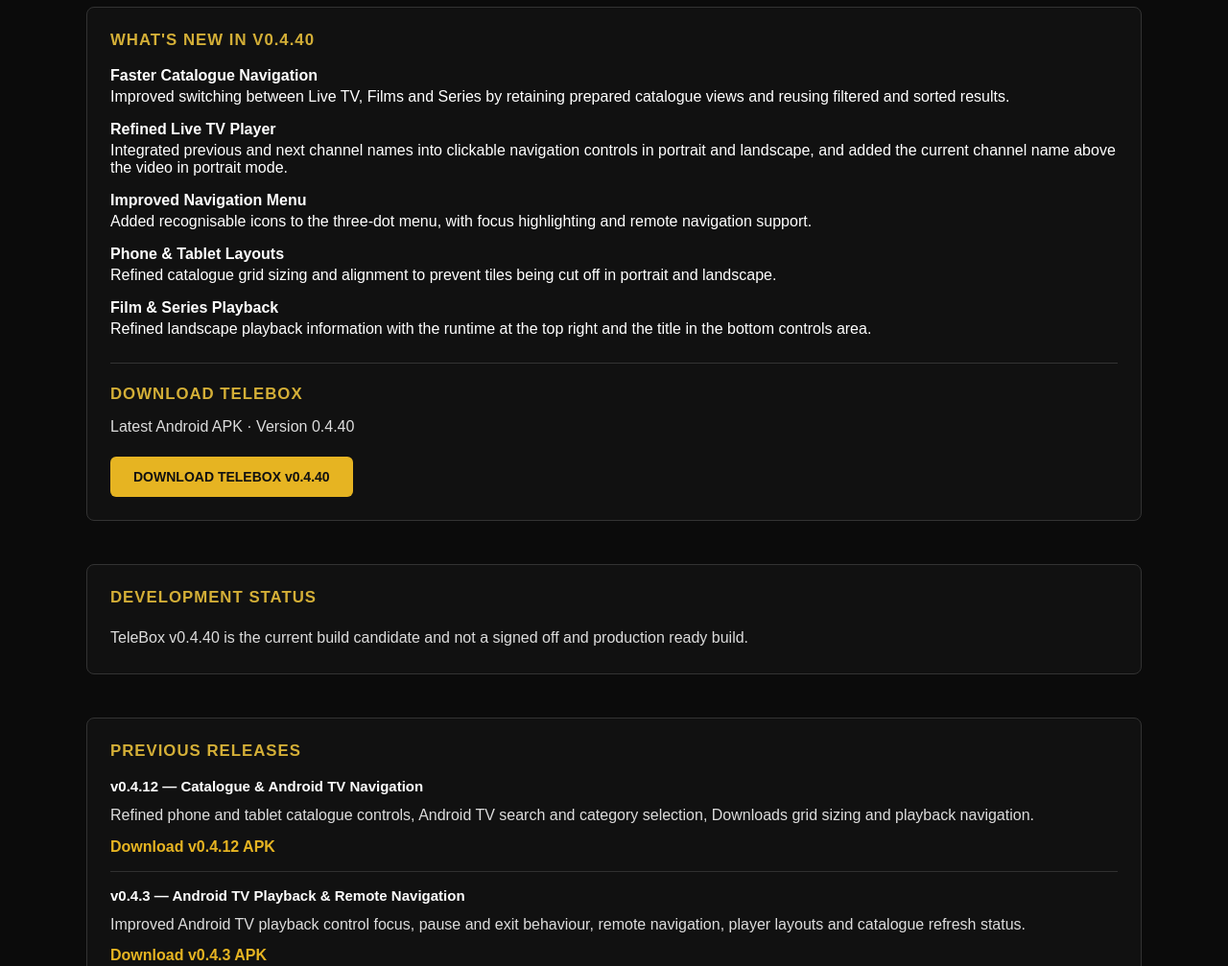
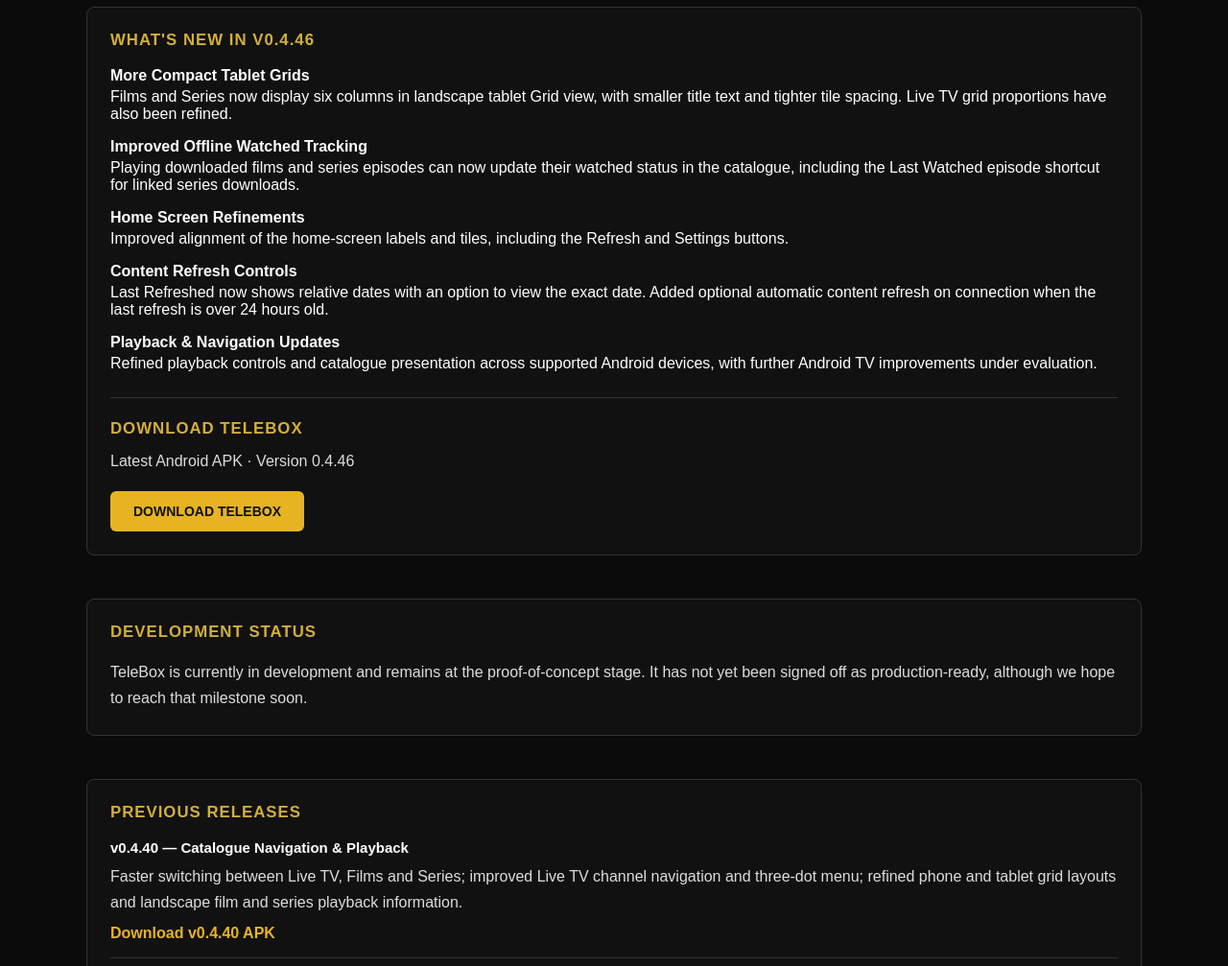
Before and after one commit to Odins-Beard/highground-studios, a plain HTML site: page telebox.html in a window 1280 px wide. Shown: the part 900-1907 px from the top of the page at 96% size. Drawn offline with Linux system fonts and the light colour scheme.

Commit message:
Update TeleBox download to v0.4.46 Including Historic Links

```diff
--- a/telebox.html
+++ b/telebox.html
@@ -4,7 +4,7 @@
 <head>
     <meta charset="UTF-8">
     <meta name="viewport" content="width=device-width, initial-scale=1.0">
-    <title>TeleBox v0.4.40 | Highground Studios</title>
+    <title>TeleBox</title>
     <link rel="stylesheet" href="styles.css">
     <link rel="icon" type="image/png" href="assets/images/logo-clean.png">
 
@@ -128,7 +128,7 @@
                 <h1>TELEBOX</h1>
 
                 <p class="gympro-guide-version">
-                    ANDROID IPTV PLAYER · V0.4.40
+                    ANDROID IPTV PLAYER
                 </p>
 
                 <p class="gympro-guide-intro">
@@ -185,52 +185,52 @@
                     <!-- LATEST RELEASE -->
 
                     <div class="gympro-guide-card gympro-guide-card-wide telebox-card">
-                        <h3>WHAT'S NEW IN V0.4.40</h3>
+                        <h3>WHAT'S NEW IN V0.4.46</h3>
 
                         <div class="telebox-feature">
-                            <strong>Faster Catalogue Navigation</strong>
-                            Improved switching between Live TV, Films and Series
-                            by retaining prepared catalogue views and reusing
-                            filtered and sorted results.
+                            <strong>More Compact Tablet Grids</strong>
+                            Films and Series now display six columns in landscape
+                            tablet Grid view, with smaller title text and tighter
+                            tile spacing. Live TV grid proportions have also been refined.
                         </div>
 
                         <div class="telebox-feature">
-                            <strong>Refined Live TV Player</strong>
-                            Integrated previous and next channel names into
-                            clickable navigation controls in portrait and landscape,
-                            and added the current channel name above the video
-                            in portrait mode.
+                            <strong>Improved Offline Watched Tracking</strong>
+                            Playing downloaded films and series episodes can now
+                            update their watched status in the catalogue, including
+                            the Last Watched episode shortcut for linked series downloads.
                         </div>
 
                         <div class="telebox-feature">
-                            <strong>Improved Navigation Menu</strong>
-                            Added recognisable icons to the three-dot menu,
-                            with focus highlighting and remote navigation support.
+                            <strong>Home Screen Refinements</strong>
+                            Improved alignment of the home-screen labels and tiles,
+                            including the Refresh and Settings buttons.
                         </div>
 
                         <div class="telebox-feature">
-                            <strong>Phone &amp; Tablet Layouts</strong>
-                            Refined catalogue grid sizing and alignment to
-                            prevent tiles being cut off in portrait and landscape.
+                            <strong>Content Refresh Controls</strong>
+                            Last Refreshed now shows relative dates with an option
+                            to view the exact date. Added optional automatic content
+                            refresh on connection when the last refresh is over 24 hours old.
                         </div>
 
                         <div class="telebox-feature">
-                            <strong>Film &amp; Series Playback</strong>
-                            Refined landscape playback information with the
-                            runtime at the top right and the title in the
-                            bottom controls area.
+                            <strong>Playback &amp; Navigation Updates</strong>
+                            Refined playback controls and catalogue presentation
+                            across supported Android devices, with further
+                            Android TV improvements under evaluation.
                         </div>
 
                         <div class="telebox-download">
                             <h3>DOWNLOAD TELEBOX</h3>
                             <p>
-                                Latest Android APK · Version 0.4.40
+                                Latest Android APK · Version 0.4.46
                             </p>
                             <a
                                 class="telebox-download-button"
-                                href="https://github.com/Odins-Beard/highground-studios/releases/download/telebox-v0.4.40/TeleBox.v0.4.40.apk"
+                                href="https://github.com/Odins-Beard/highground-studios/releases/download/telebox-v0.4.46/TeleBox.v0.4.46.apk"
                             >
-                                DOWNLOAD TELEBOX v0.4.40
+                                DOWNLOAD TELEBOX
                             </a>
                         </div>
                     </div>
@@ -241,7 +241,7 @@
                         <h3>DEVELOPMENT STATUS</h3>
 
                         <p>
-                            TeleBox v0.4.40 is the current build candidate and not a signed off and production ready build.
+                            TeleBox is currently in development and remains at the proof-of-concept stage. It has not yet been signed off as production-ready, although we hope to reach that milestone soon.
                         </p>
                     </div>
 
@@ -249,6 +249,19 @@
 
                     <div class="gympro-guide-card gympro-guide-card-wide telebox-card">
                         <h3>PREVIOUS RELEASES</h3>
+
+                        <div class="telebox-release">
+                            <h4>v0.4.40 — Catalogue Navigation &amp; Playback</h4>
+                            <p>
+                                Faster switching between Live TV, Films and Series;
+                                improved Live TV channel navigation and three-dot menu;
+                                refined phone and tablet grid layouts and landscape
+                                film and series playback information.
+                            </p>
+                            <a href="https://github.com/Odins-Beard/highground-studios/releases/download/telebox-v0.4.40/TeleBox.v0.4.40.apk">
+                                Download v0.4.40 APK
+                            </a>
+                        </div>
 
                         <div class="telebox-release">
                             <h4>v0.4.12 — Catalogue &amp; Android TV Navigation</h4>
```
